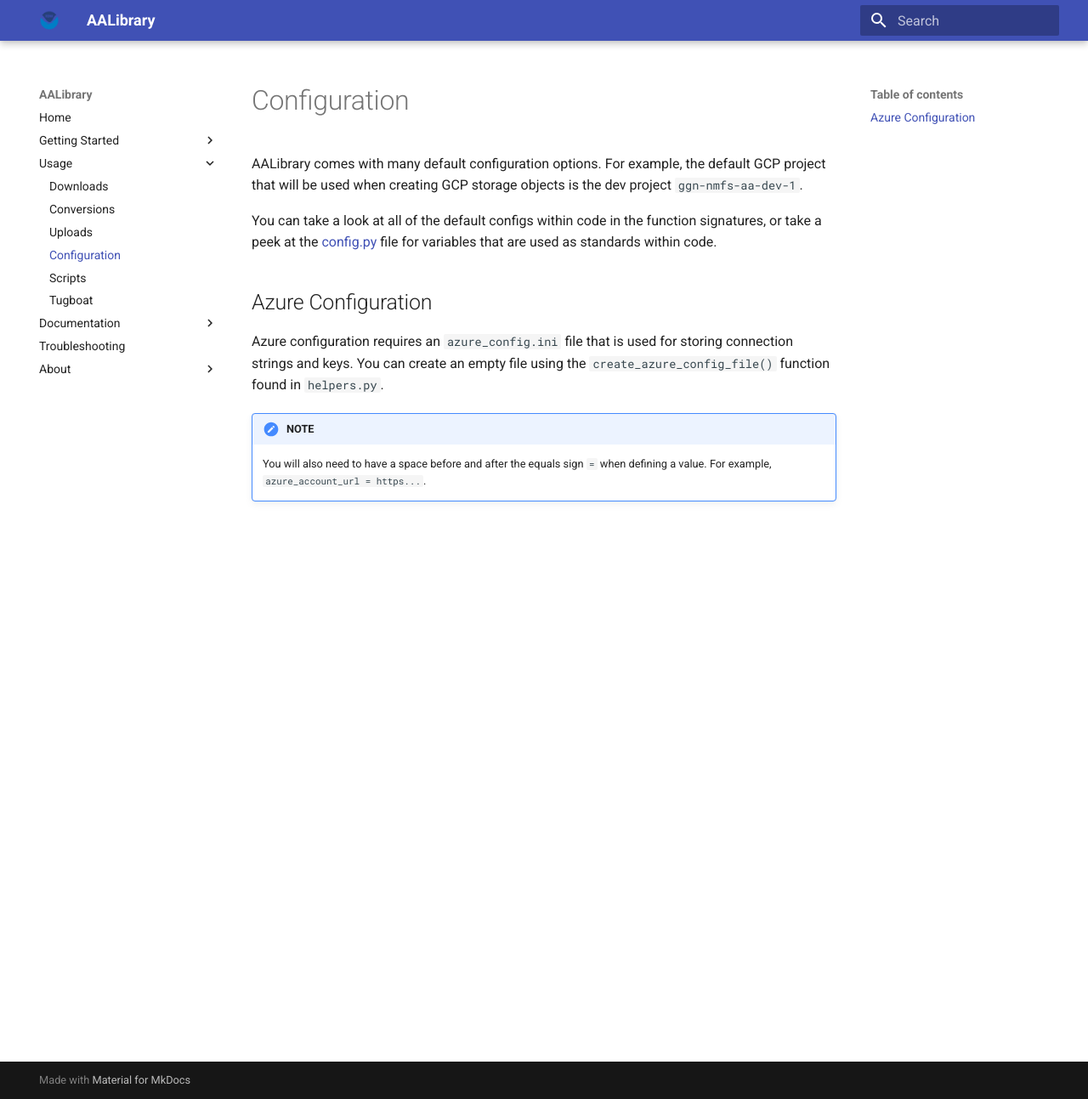
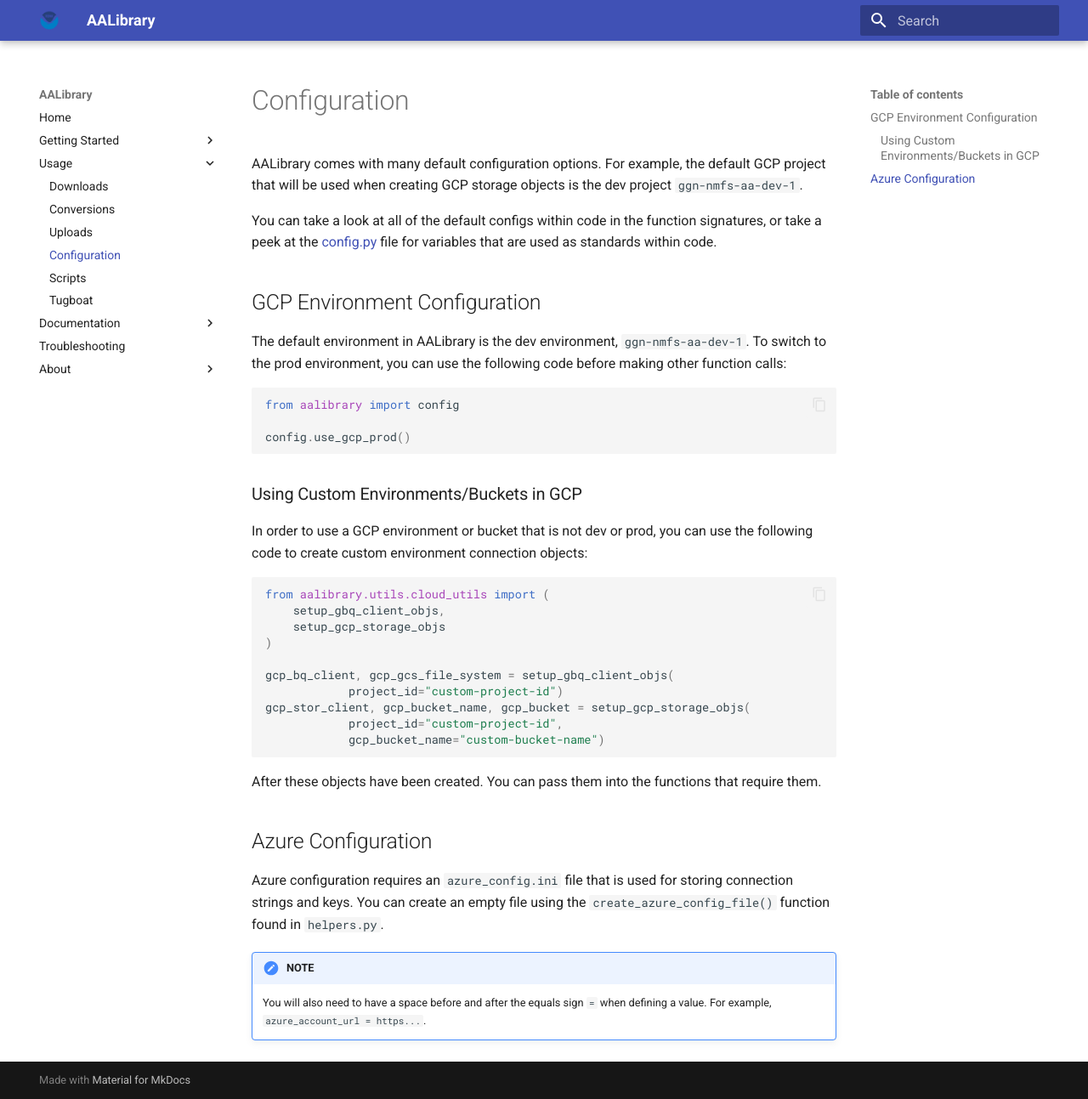
Before and after one commit to nmfs-ost/AA-SI_aalibrary, an MkDocs documentation site: the page built from docs/usage/configuration.md, in a window 1280 px wide and 1293 px high. Shown: the whole window at 85% size. Built offline with MkDocs 1.6.1 and Material for MkDocs 9.7.7, drawn with Linux system fonts in a browser that asks for light colours.

Commit message:
add: info on how to change gcp environments using aalibrary.

````diff
--- a/docs/usage/configuration.md
+++ b/docs/usage/configuration.md
@@ -2,7 +2,36 @@
 
 AALibrary comes with many default configuration options. For example, the default GCP project that will be used when creating GCP storage objects is the dev project `ggn-nmfs-aa-dev-1`.
 
-You can take a look at all of the default configs within code in the function signatures, or take a peek at the [config.py]() file for variables that are used as standards within code.
+You can take a look at all of the default configs within code in the function signatures, or take a peek at the [config.py](https://github.com/nmfs-ost/AA-SI_aalibrary/blob/main/src/aalibrary/config.py) file for variables that are used as standards within code.
+
+## GCP Environment Configuration
+
+The default environment in AALibrary is the dev environment, `ggn-nmfs-aa-dev-1`. To switch to the prod environment, you can use the following code before making other function calls:
+
+```python
+from aalibrary import config
+
+config.use_gcp_prod()
+```
+
+### Using Custom Environments/Buckets in GCP
+
+In order to use a GCP environment or bucket that is not dev or prod, you can use the following code to create custom environment connection objects:
+
+```python
+from aalibrary.utils.cloud_utils import (
+    setup_gbq_client_objs,
+    setup_gcp_storage_objs
+)
+
+gcp_bq_client, gcp_gcs_file_system = setup_gbq_client_objs(
+            project_id="custom-project-id")
+gcp_stor_client, gcp_bucket_name, gcp_bucket = setup_gcp_storage_objs(
+            project_id="custom-project-id",
+            gcp_bucket_name="custom-bucket-name")
+```
+
+After these objects have been created. You can pass them into the functions that require them.
 
 ## Azure Configuration
 
````
Also changed, not shown: docs/documentation/gcp_overview.md (+4 -0 lines), docs/usage/conversions.md (+3 -0 lines), docs/usage/downloads.md (+3 -0 lines), docs/usage/uploads.md (+3 -0 lines).
